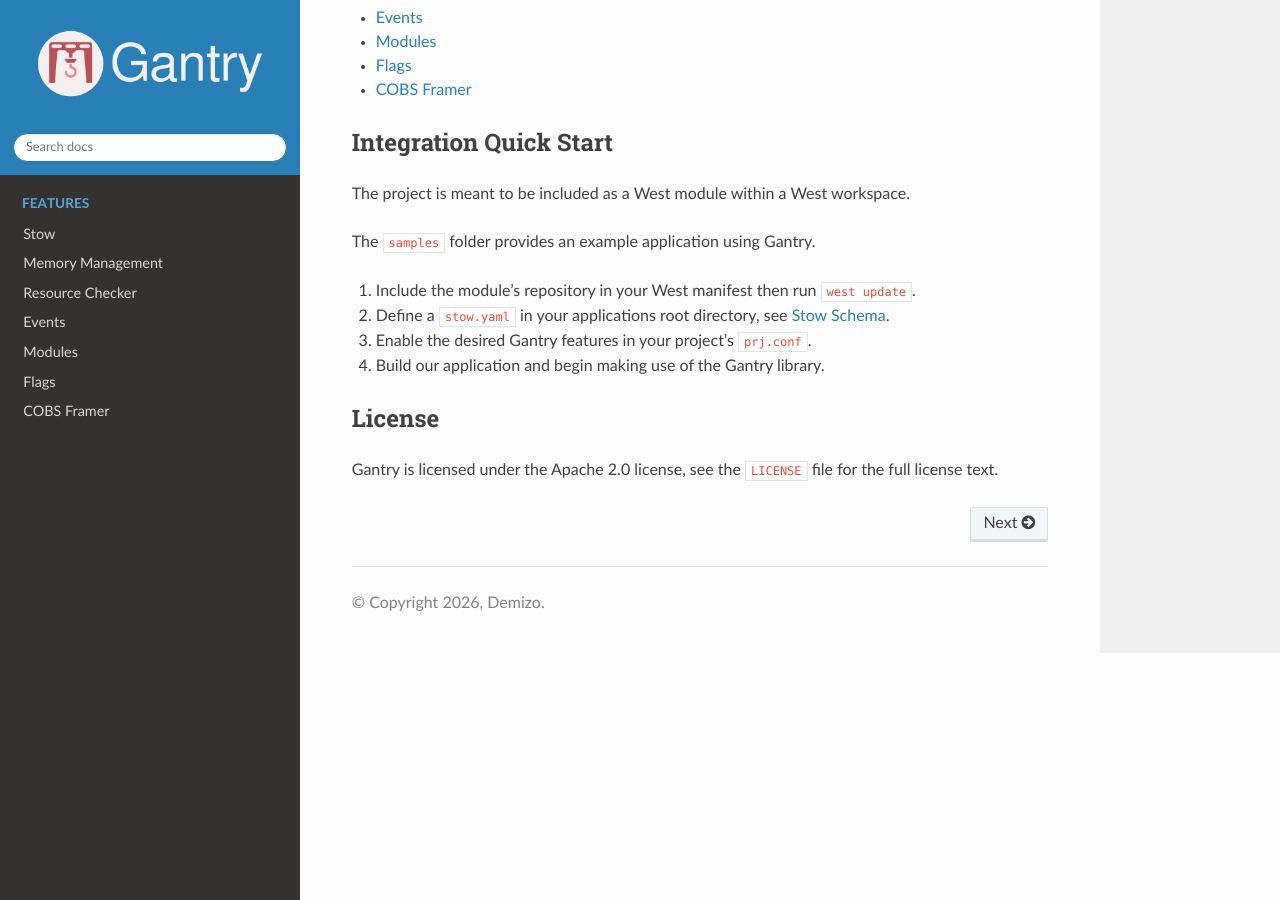
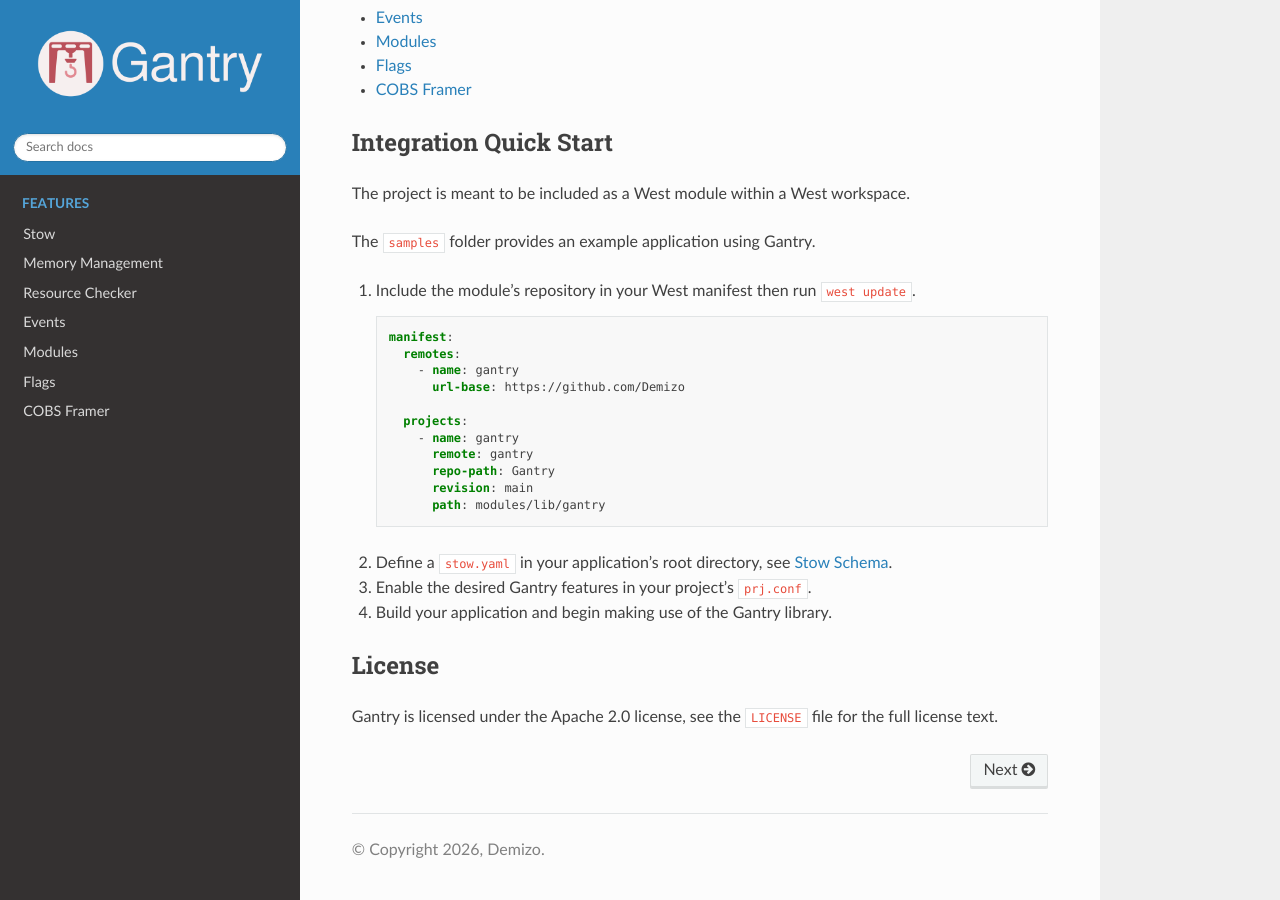
Before and after one commit to Demizo/Gantry, a Sphinx documentation site: the page built from docs/source/index.rst, in a window 1280 px wide and 900 px high, scrolled down 860 px. Built offline with Sphinx 7.4.7 and the Read the Docs theme 3.1.0, drawn with Linux system fonts in a browser that asks for light colours.

Commit message:
docs: update integration guide

```diff
--- a/docs/source/index.rst
+++ b/docs/source/index.rst
@@ -40,9 +40,24 @@ The project is meant to be included as a West module within a West workspace.
 The ``samples`` folder provides an example application using Gantry.
 
 1. Include the module's repository in your West manifest then run ``west update``.
-2. Define a ``stow.yaml`` in your applications root directory, see :doc:`/stow/schema`.
+
+   .. code-block:: yaml
+
+      manifest:
+        remotes:
+          - name: gantry
+            url-base: https://github.com/Demizo
+
+        projects:
+          - name: gantry
+            remote: gantry
+            repo-path: Gantry
+            revision: main
+            path: modules/lib/gantry
+
+2. Define a ``stow.yaml`` in your application's root directory, see :doc:`/stow/schema`.
 3. Enable the desired Gantry features in your project's ``prj.conf``.
-4. Build our application and begin making use of the Gantry library.
+4. Build your application and begin making use of the Gantry library.
 
 License
 =======
```
